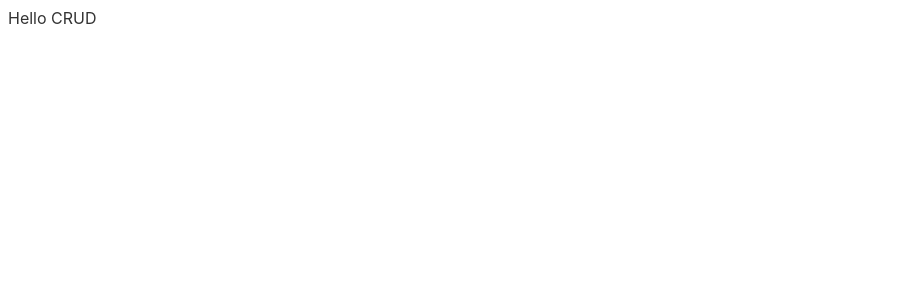
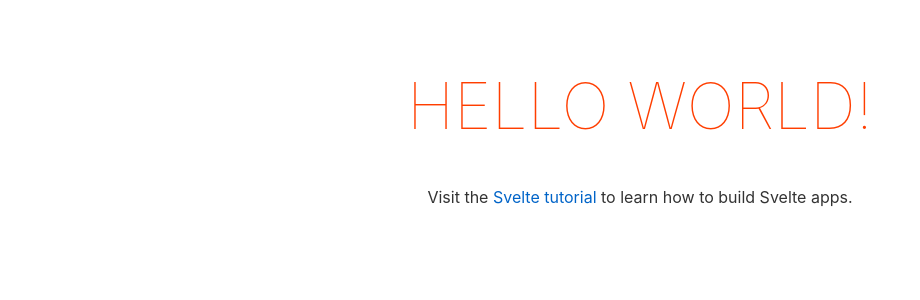
Before and after one commit to Is4iah/MyWebsite, a Svelte app: page / in a window 1280 px wide. Shown: the top 300 px of the page, without its empty margins (0-920 px from the left). Built offline with nearby package versions, Linux system fonts and the light colour scheme.

Commit message:
Update App.svelte

```diff
--- a/src/App.svelte
+++ b/src/App.svelte
@@ -1 +1,30 @@
-Hello CRUD
+<script>
+	export let name;
+</script>
+
+<main>
+	<h1>Hello {name}!</h1>
+	<p>Visit the <a href="https://svelte.dev/tutorial">Svelte tutorial</a> to learn how to build Svelte apps.</p>
+</main>
+
+<style>
+	main {
+		text-align: center;
+		padding: 1em;
+		max-width: 240px;
+		margin: 0 auto;
+	}
+
+	h1 {
+		color: #ff3e00;
+		text-transform: uppercase;
+		font-size: 4em;
+		font-weight: 100;
+	}
+
+	@media (min-width: 640px) {
+		main {
+			max-width: none;
+		}
+	}
+</style>
```
